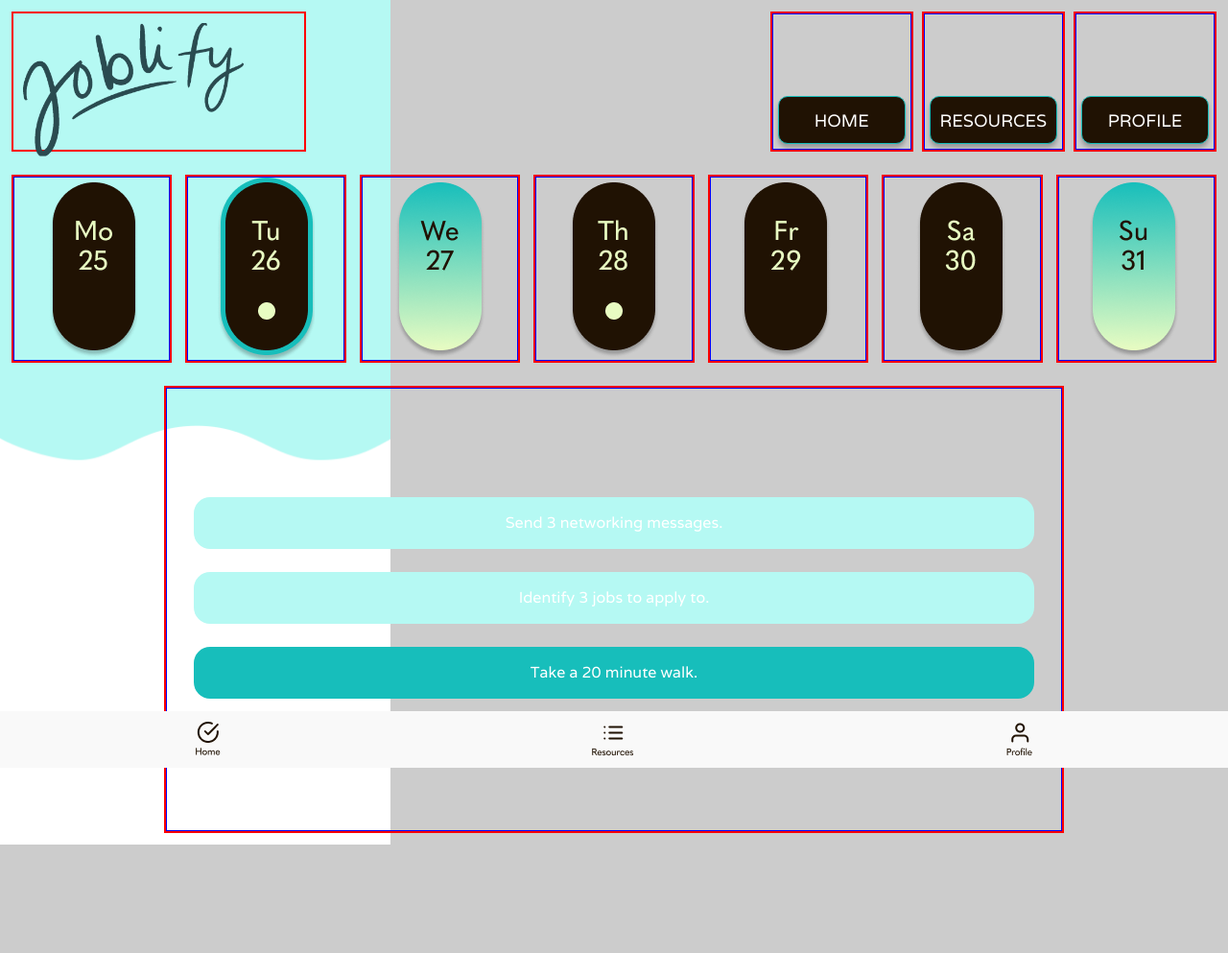
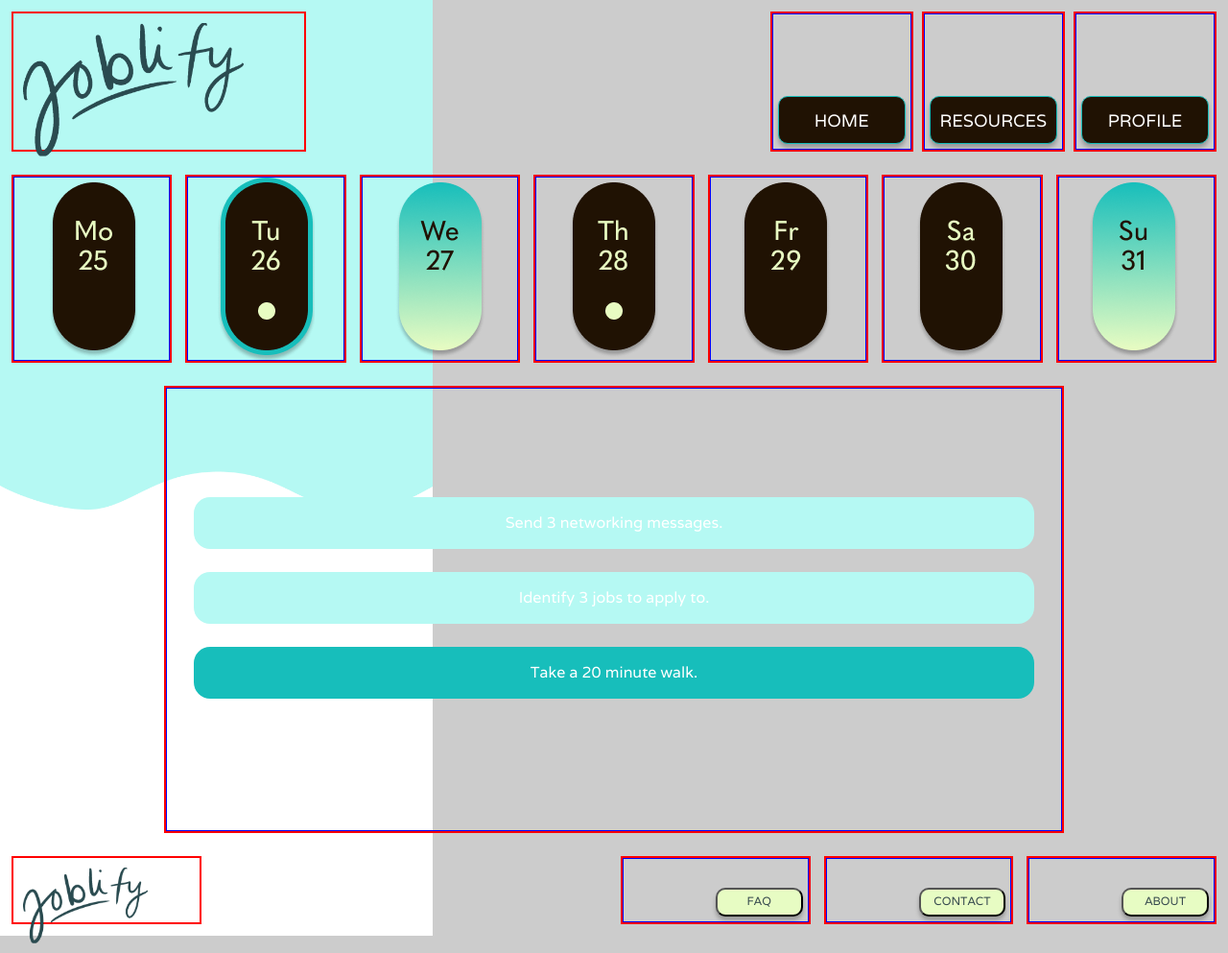
Before and after one commit to SimonaSnap/Group_Project_3, a plain HTML site: page home.html in a window 1280 px wide. Shown: the whole page at 96% size. Before the commit the page ends 880 px from the top, so only its background shows below. Drawn offline with nearby package versions, Linux system fonts and the light colour scheme; a web font is replaced by a local one.

Commit message:
Updates to Home Footer

```diff
--- a/home.html
+++ b/home.html
@@ -149,7 +149,7 @@
 </section>
 
 <!-- this section is for the footer desktop version-->
-<div id="resourcesContainer">
+<!-- <div id="resourcesContainer">
     <div class="navigation">
         <div class="navigationLink">
             <a href="#line2">
@@ -159,34 +159,43 @@
                    <img src="images/resourcesTab.png"/></a></div>
         <div class="navigationLink">
             <a href="#line3"><img src="images/profileTab.png"/></a></div>
-      </div>
+      </div>  -->
 
 
-<!-- <footer class="footerflexgrid-desktop">
-    <div class="footercolumn1">
+<footer class="footerflexgrid-desktop">
+   <div class="footercolumn1">
         <a href="home.html">
             <img src="images/JoblifyLogo.png" alt="Joblify Logo" class="footerlogo">
         </a>
     </div>
-    <div class="footercolumn2">
+    <!-- <div class="footercolumn2">
         <H2>Column 2</H2>
     </div>
     <div class="footercolumn3">
         <h2>Column 3</h2>
     </div> -->
-   <!-- <div class="footercolumn4">
+   <div class="footercolumn4">
         <div class="button">
-            <button class="footer-nav" target="_blank"> <a href="resources.html">FAQ</a></button>
+            <button class="footer-nav" target="_blank"> <a href="resources.html">
+                <h5>FAQ</h5>
+            </a>
+        </button>
         </div>
     </div>
     <div class="footercolumn5">
         <div class="button">
-            <button class="footer-nav" target="_blank"> <a href="resources.html">CONTACT</a></button>
-        </div>
+            <button class="footer-nav" target="_blank"> <a href="resources.html">
+            <h5>CONTACT</h5>
+        </a>
+    </button>
+    </div>
     </div>
     <div class="footercolumn6">
         <div class="button">
-            <button class="footer-nav" target="_blank"> <a href="resources.html">ABOUT</a></button>
+            <button class="footer-nav" target="_blank"> <a href="resources.html">
+                <h5>ABOUT</h5>
+            </a>
+        </button>
         </div>
     </div>
 </footer>
```
